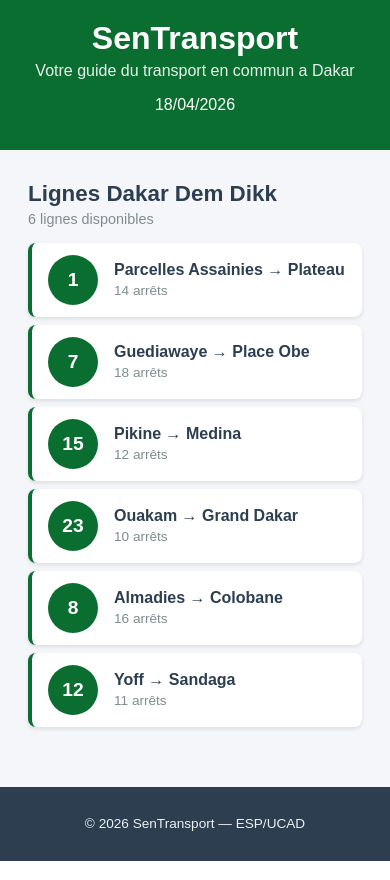
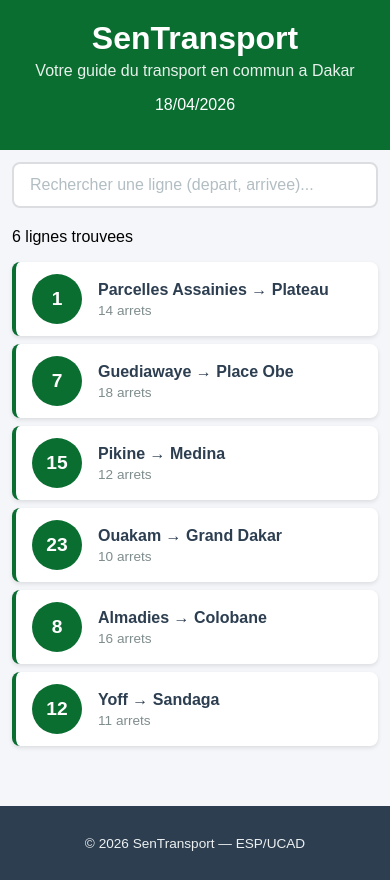
Before and after one commit to papecheikhmbaye-cmd/sentransport, a React (Create React App) app: page / in a window 390 px wide. Built offline with nearby package versions, Linux system fonts and the light colour scheme.

Commit message:
Lab 3 : etat, recherche et selection de lignes

```diff
--- a/src/App.css
+++ b/src/App.css
@@ -13,8 +13,20 @@
   box-sizing: border-box;
   flex: 1;
 }
+
 @media (max-width: 600px) {
   .contenu {
     padding: 12px;
   }
+
+  .ligne-bus {
+    padding: 10px 12px;
+  }
+
+  .ligne-numero {
+    width: 40px;
+    height: 40px;
+    font-size: 1rem;
+    margin-right: 12px;
+  }
 }
--- a/src/App.js
+++ b/src/App.js
@@ -1,8 +1,15 @@
+import { useState } from "react";
 import "./App.css";
 import Header from "./Header";
-import ListeLignes from "./ListeLignes";
+import Recherche from "./Recherche";
+import LigneBus from "./LigneBus";
+import DetailLigne from "./DetailLigne";
 import Footer from "./Footer";
+
 function App() {
+  const [recherche, setRecherche] = useState("");
+  const [ligneSelectionnee, setLigneSelectionnee] = useState(null);
+
   const lignes = [
     {
       id: 1,
@@ -10,6 +17,16 @@ function App() {
       depart: "Parcelles Assainies",
       arrivee: "Plateau",
       arrets: 14,
+      listeArrets: [
+        "Parcelles U14",
+        "Parcelles U10",
+        "Camberene",
+        "Patte d'Oie",
+        "Grand Dakar",
+        "Colobane",
+        "Ponty",
+        "Plateau",
+      ],
     },
     {
       id: 2,
@@ -17,26 +34,128 @@ function App() {
       depart: "Guediawaye",
       arrivee: "Place Obe",
       arrets: 18,
+      listeArrets: [
+        "Guediawaye",
+        "Pikine",
+        "Thiaroye",
+        "Keur Massar",
+        "Grand Yoff",
+        "Parcelles",
+        "Liberte 6",
+        "Place Obe",
+      ],
     },
-    { id: 3, numero: "15", depart: "Pikine", arrivee: "Medina", arrets: 12 },
+    {
+      id: 3,
+      numero: "15",
+      depart: "Pikine",
+      arrivee: "Medina",
+      arrets: 12,
+      listeArrets: [
+        "Pikine Centre",
+        "Thiaroye Gare",
+        "Hann",
+        "Colobane",
+        "Fass",
+        "Medina",
+      ],
+    },
     {
       id: 4,
       numero: "23",
       depart: "Ouakam",
       arrivee: "Grand Dakar",
       arrets: 10,
+      listeArrets: [
+        "Ouakam Village",
+        "Mermoz",
+        "Fann",
+        "Point E",
+        "Liberte 5",
+        "Grand Dakar",
+      ],
     },
-    { id: 5, numero: "8", depart: "Almadies", arrivee: "Colobane", arrets: 16 },
-    { id: 6, numero: "12", depart: "Yoff", arrivee: "Sandaga", arrets: 11 },
+    {
+      id: 5,
+      numero: "8",
+      depart: "Almadies",
+      arrivee: "Colobane",
+      arrets: 16,
+      listeArrets: [
+        "Almadies",
+        "Ngor",
+        "Yoff",
+        "Ouest Foire",
+        "Liberte 6",
+        "Colobane",
+      ],
+    },
+    {
+      id: 6,
+      numero: "12",
+      depart: "Yoff",
+      arrivee: "Sandaga",
+      arrets: 11,
+      listeArrets: [
+        "Yoff Village",
+        "Aeroport LSS",
+        "Parcelles U17",
+        "Grand Yoff",
+        "HLM",
+        "Sandaga",
+      ],
+    },
   ];
+
+  // Filtrer les lignes selon le texte tape
+  const lignesFiltrees = lignes.filter(
+    (l) =>
+      l.depart.toLowerCase().includes(recherche.toLowerCase()) ||
+      l.arrivee.toLowerCase().includes(recherche.toLowerCase()) ||
+      l.numero.includes(recherche),
+  );
+
+  function handleClickLigne(ligne) {
+    if (ligneSelectionnee && ligneSelectionnee.id === ligne.id) {
+      setLigneSelectionnee(null);
+    } else {
+      setLigneSelectionnee(ligne);
+    }
+  }
+
   return (
     <div className="App">
       <Header />
+
       <main className="contenu">
-        <ListeLignes lignes={lignes} />
+        <Recherche valeur={recherche} onChange={setRecherche} />
+
+        <p className="resultat-recherche">
+          {lignesFiltrees.length} ligne
+          {lignesFiltrees.length > 1 ? "s" : ""} trouvee
+          {lignesFiltrees.length > 1 ? "s" : ""}
+        </p>
+
+        {lignesFiltrees.map((ligne) => (
+          <LigneBus
+            key={ligne.id}
+            numero={ligne.numero}
+            depart={ligne.depart}
+            arrivee={ligne.arrivee}
+            arrets={ligne.arrets}
+            estSelectionnee={
+              ligneSelectionnee && ligneSelectionnee.id === ligne.id
+            }
+            onClick={() => handleClickLigne(ligne)}
+          />
+        ))}
+
+        {ligneSelectionnee && <DetailLigne ligne={ligneSelectionnee} />}
       </main>
+
       <Footer />
     </div>
   );
 }
+
 export default App;
--- /dev/null
+++ b/src/DetailLigne.css
@@ -0,0 +1,73 @@
+.detail-ligne {
+  background-color: #ffffff;
+  border: 2px solid #0a6e31;
+  border-radius: 8px;
+  padding: 20px;
+  margin-top: 16px;
+  animation: slideDown 0.3s ease;
+}
+
+@keyframes slideDown {
+  from {
+    opacity: 0;
+    transform: translateY(-10px);
+  }
+  to {
+    opacity: 1;
+    transform: translateY(0);
+  }
+}
+
+.detail-titre {
+  color: #0a6e31;
+  margin: 0 0 8px 0;
+  font-size: 1.2rem;
+}
+
+.detail-info {
+  color: #7f8c8d;
+  margin: 0 0 16px 0;
+  font-size: 0.9rem;
+}
+
+.detail-arrets h4 {
+  color: #2c3e50;
+  margin: 0 0 8px 0;
+}
+
+.detail-liste {
+  list-style: none;
+  padding: 0;
+  margin: 0;
+}
+
+.detail-arret {
+  display: flex;
+  align-items: center;
+  padding: 8px 0;
+  border-bottom: 1px solid #f0f0f0;
+}
+
+.detail-arret:last-child {
+  border-bottom: none;
+}
+
+.arret-numero {
+  background-color: #0a6e31;
+  color: white;
+  width: 28px;
+  height: 28px;
+  border-radius: 50%;
+  display: flex;
+  align-items: center;
+  justify-content: center;
+  font-size: 0.8rem;
+  font-weight: bold;
+  margin-right: 12px;
+  flex-shrink: 0;
+}
+
+.arret-nom {
+  color: #2c3e50;
+  font-size: 0.95rem;
+}
--- /dev/null
+++ b/src/DetailLigne.js
@@ -0,0 +1,28 @@
+import "./DetailLigne.css";
+
+function DetailLigne({ ligne }) {
+  return (
+    <div className="detail-ligne">
+      <h3 className="detail-titre">
+        Ligne {ligne.numero} : {ligne.depart} &rarr; {ligne.arrivee}
+      </h3>
+
+      <p className="detail-info">{ligne.arrets} arrets sur ce trajet</p>
+
+      <div className="detail-arrets">
+        <h4>Arrets principaux :</h4>
+
+        <ul className="detail-liste">
+          {ligne.listeArrets.map((arret, index) => (
+            <li key={index} className="detail-arret">
+              <span className="arret-numero">{index + 1}</span>
+              <span className="arret-nom">{arret}</span>
+            </li>
+          ))}
+        </ul>
+      </div>
+    </div>
+  );
+}
+
+export default DetailLigne;
--- a/src/LigneBus.css
+++ b/src/LigneBus.css
@@ -45,3 +45,11 @@
   color: #7f8c8d;
   margin-top: 4px;
 }
+
+.ligne-bus-active {
+  border-left: 4px solid #e67e22;
+  background-color: #fef9f3;
+}
+.ligne-bus-active .ligne-numero {
+  background-color: #e67e22;
+}
--- a/src/LigneBus.js
+++ b/src/LigneBus.js
@@ -1,16 +1,25 @@
 import "./LigneBus.css";
 
-function LigneBus({ numero, depart, arrivee, arrets }) {
+function LigneBus({
+  numero,
+  depart,
+  arrivee,
+  arrets,
+  estSelectionnee,
+  onClick,
+}) {
   return (
-    <div className="ligne-bus">
+    <div
+      className={`ligne-bus ${estSelectionnee ? "ligne-bus-active" : ""}`}
+      onClick={onClick}
+    >
       <div className="ligne-numero">{numero}</div>
 
       <div className="ligne-info">
         <span className="ligne-trajet">
           {depart} &rarr; {arrivee}
         </span>
-
-        <span className="ligne-arrets">{arrets} arrêts</span>
+        <span className="ligne-arrets">{arrets} arrets</span>
       </div>
     </div>
   );
--- a/src/ListeLignes.js
+++ b/src/ListeLignes.js
@@ -12,6 +12,7 @@ function ListeLignes({ lignes }) {
           depart={ligne.depart}
           arrivee={ligne.arrivee}
           arrets={ligne.arrets}
+          couleur={ligne.couleur}
         />
       ))}
     </div>
--- /dev/null
+++ b/src/Recherche.css
@@ -0,0 +1,22 @@
+.recherche {
+  margin-bottom: 20px;
+}
+
+.recherche-input {
+  width: 100%;
+  padding: 12px 16px;
+  font-size: 1rem;
+  border: 2px solid #dcdde1;
+  border-radius: 8px;
+  outline: none;
+  box-sizing: border-box;
+  transition: border-color 0.2s;
+}
+
+.recherche-input:focus {
+  border-color: #0a6e31;
+}
+
+.recherche-input::placeholder {
+  color: #b2bec3;
+}
--- /dev/null
+++ b/src/Recherche.js
@@ -0,0 +1,17 @@
+import "./Recherche.css";
+
+function Recherche({ valeur, onChange }) {
+  return (
+    <div className="recherche">
+      <input
+        type="text"
+        className="recherche-input"
+        placeholder="Rechercher une ligne (depart, arrivee)..."
+        value={valeur}
+        onChange={(e) => onChange(e.target.value)}
+      />
+    </div>
+  );
+}
+
+export default Recherche;
```
Also changed, not shown: src/StatReseau.css (added, +39 -0 lines), src/StatReseau.js (added, +34 -0 lines).
